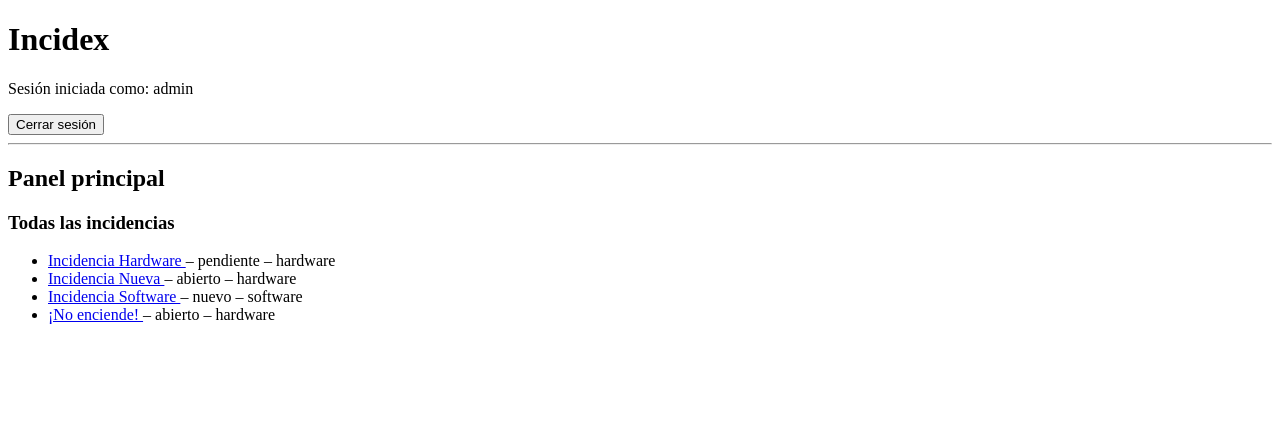
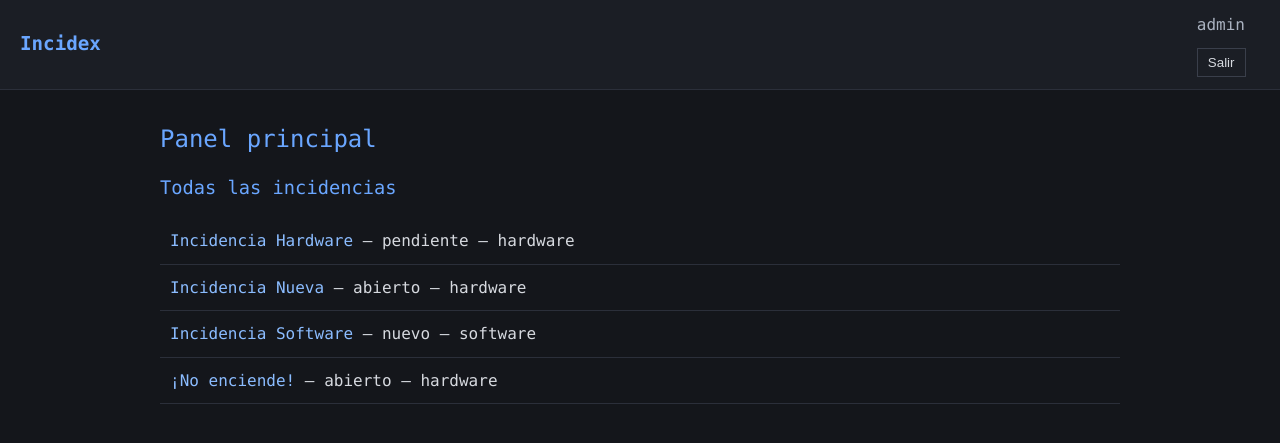
Before and after one commit to Canexy/Incidex, a Django app: page / in a window 1280 px wide. Shown: the top 443 px of the page. Run offline with Django 5.2, Linux system fonts and the light colour scheme; a user stored in the database is signed in; data comes from the database, SQL or seed files in the repository; both versions use the stored data as it was after the commit.

Commit message:
Nuevo: UI

```diff
--- a/incidex/settings.py
+++ b/incidex/settings.py
@@ -112,7 +112,10 @@ USE_TZ = True
 # Static files (CSS, JavaScript, Images)
 # https://docs.djangoproject.com/en/6.0/howto/static-files/
 
-STATIC_URL = 'static/'
+STATIC_URL = '/static/'
+STATICFILES_DIRS = [
+    BASE_DIR / 'static',
+]
 
 
 # Flujo de autenticación
--- /dev/null
+++ b/static/css/styles.css
@@ -0,0 +1,119 @@
+/* Reset mínimo */
+* {
+    box-sizing: border-box;
+    margin: 0;
+    padding: 0;
+}
+
+/* Base */
+body {
+    font-family: Consolas, Monaco, "Courier New", monospace;
+    background-color: #14161b;       /* más claro que antes */
+    color: #d6d9df;                  /* menos blanco puro */
+    line-height: 1.6;
+}
+
+/* Header */
+.topbar {
+    display: flex;
+    justify-content: space-between;
+    align-items: center;
+    background-color: #1b1e25;
+    padding: 12px 20px;
+    border-bottom: 1px solid #2b2f3a;
+}
+
+.logo {
+    font-size: 1.2rem;
+    font-weight: bold;
+    color: #6aa6ff;                  /* azul más suave */
+}
+
+.user-info {
+    margin-right: 15px;
+    color: #aab2c0;
+}
+
+.logout-form button {
+    background-color: #1b1e25;
+    border: 1px solid #3a3f4b;
+    color: #d6d9df;
+    padding: 6px 10px;
+    cursor: pointer;
+}
+
+.logout-form button:hover {
+    background-color: #2a2f3a;
+}
+
+/* Layout */
+.container {
+    max-width: 1000px;
+    margin: 30px auto;
+    padding: 0 20px;
+}
+
+/* Títulos */
+h2, h3 {
+    margin-bottom: 15px;
+    color: #6aa6ff;
+    font-weight: normal;
+}
+
+/* Listas */
+ul {
+    list-style: none;
+    margin-bottom: 25px;
+}
+
+li {
+    padding: 10px;
+    border-bottom: 1px solid #2b2f3a;
+}
+
+/* Enlaces */
+a {
+    color: #8bbcff;
+    text-decoration: none;
+}
+
+a:hover {
+    text-decoration: underline;
+}
+
+/* Formularios */
+form {
+    margin-top: 10px;
+}
+
+select, button {
+    background-color: #1b1e25;
+    color: #d6d9df;
+    border: 1px solid #3a3f4b;
+    padding: 6px 8px;
+    margin-right: 5px;
+}
+
+select:focus,
+button:focus {
+    outline: none;
+    border-color: #6aa6ff;
+}
+
+button:hover {
+    background-color: #2a2f3a;
+    cursor: pointer;
+}
+
+/* Separadores */
+hr {
+    border: none;
+    border-top: 1px solid #2b2f3a;
+    margin: 25px 0;
+}
+
+/* Texto */
+p {
+    margin-bottom: 15px;
+    color: #c4c9d4;
+}
--- a/templates/base.html
+++ b/templates/base.html
@@ -1,23 +1,28 @@
+{% load static %}
 <!DOCTYPE html>
 <html lang="es">
 <head>
     <meta charset="UTF-8">
     <meta name="viewport" content="width=device-width, initial-scale=1.0">
     <title>{% block title %}Incidex{% endblock %}</title>
+    <link rel="stylesheet" href="{% static 'css/styles.css' %}">
 </head>
 <body>
-    <header>
-        <h1>Incidex</h1>
-        {% if user.is_authenticated %}
-            <p>Sesión iniciada como: {{ user.username }}</p>
-            <form method="post" action="{% url 'logout' %}" style="display:inline;">
-            {% csrf_token %}
-            <button type="submit">Cerrar sesión</button>
-        </form>
-        {% endif %}
+    <header class="topbar">
+        <div class="topbar-left">
+            <span class="logo">Incidex</span>
+        </div>
+        <div class="topbar-right">
+            {% if user.is_authenticated %}
+                <span class="user-info">{{ user.username }}</span>
+                <form method="post" action="{% url 'logout' %}" class="logout-form">
+                    {% csrf_token %}
+                    <button type="submit">Salir</button>
+                </form>
+            {% endif %}
+        </div>
     </header>
-    <hr>
-    <main>
+    <main class="container">
         {% block content %}
         {% endblock %}
     </main>
```
Also changed, not shown: db.sqlite3.
